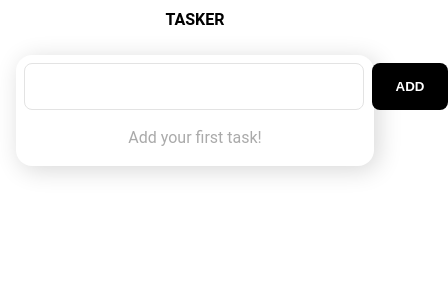
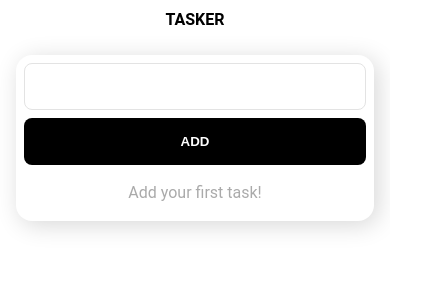
Before and after one commit to j0lib0is/Deployment-Project, a React (Create React App) app: page / in a window 390 px wide. Shown: the top 300 px of the page, 448 px wide, since content can reach past the window. Built offline with nearby package versions, Linux system fonts and the light colour scheme.

Commit message:
set default status filter to show incomplete and adjusted input for mobile

```diff
--- a/src/App.css
+++ b/src/App.css
@@ -179,6 +179,7 @@ nav .logo {
 .taskForm {
 	width: 100%;
 	display: flex;
+	flex-wrap: wrap;
 }
 .taskInput {
 	flex-grow: 1;
@@ -239,6 +240,9 @@ nav .logo {
 .filterWrapper {
 	width: 100%;
 	margin-top: 8px;
+	display: flex;
+	align-items: center;
+	justify-content: flex-start;
 }
 select {
 	-webkit-appearance: none;
@@ -250,14 +254,15 @@ select {
 	width: 100%;
 	padding: 0px 8px;
 	cursor: pointer;
+	background-color: white;
 	color: #aaa;
 }
-.filter {
+/* .filter {
 	position: relative;
 	width: 100%;
 	margin: 8px;
 	padding: 4px;
-}
+} */
 
 .empty-wrapper {
 	width: 100%;
@@ -269,3 +274,20 @@ select {
 	align-items: center;
 	justify-content: center;
 }
+
+@media only screen and (max-width: 600px) {
+	.taskForm {
+		flex-direction: column;
+	}
+	.taskInput {
+		flex-grow: 1;
+	}
+	.taskSubmit {
+		margin-left: 0px;
+		margin-top: 8px;
+		padding: 16px 8px;
+	}
+	.statusFilter {
+		padding: 4px 8px;
+	}
+}
--- a/src/App.js
+++ b/src/App.js
@@ -10,7 +10,7 @@ function App() {
   // State
   const [taskList, setTaskList] = useState([]);
   const [shownTasks, setShownTasks] = useState([]);
-  const [status, setStatus] = useState('all');
+  const [status, setStatus] = useState('incomplete');
 
   // Get Tasks from Local Storage
   useEffect(() => {
--- a/src/components/StatusFilter.js
+++ b/src/components/StatusFilter.js
@@ -1,4 +1,7 @@
 import React from 'react';
+
+// Assets
+import ArrowIcon from '../Assets/angle-down.svg';
 
 const StatusFilter = (props) => {
 
@@ -18,6 +21,7 @@ const StatusFilter = (props) => {
 				<option value='complete'>Completed Tasks</option>
 				<option value='incomplete'>Incomplete Tasks</option>
 			</select>
+			<img src={ArrowIcon} alt='down arrow icon'/>
 		</div>
 	);
 }
```
Also changed, not shown: src/Assets/angle-down.svg (added).
